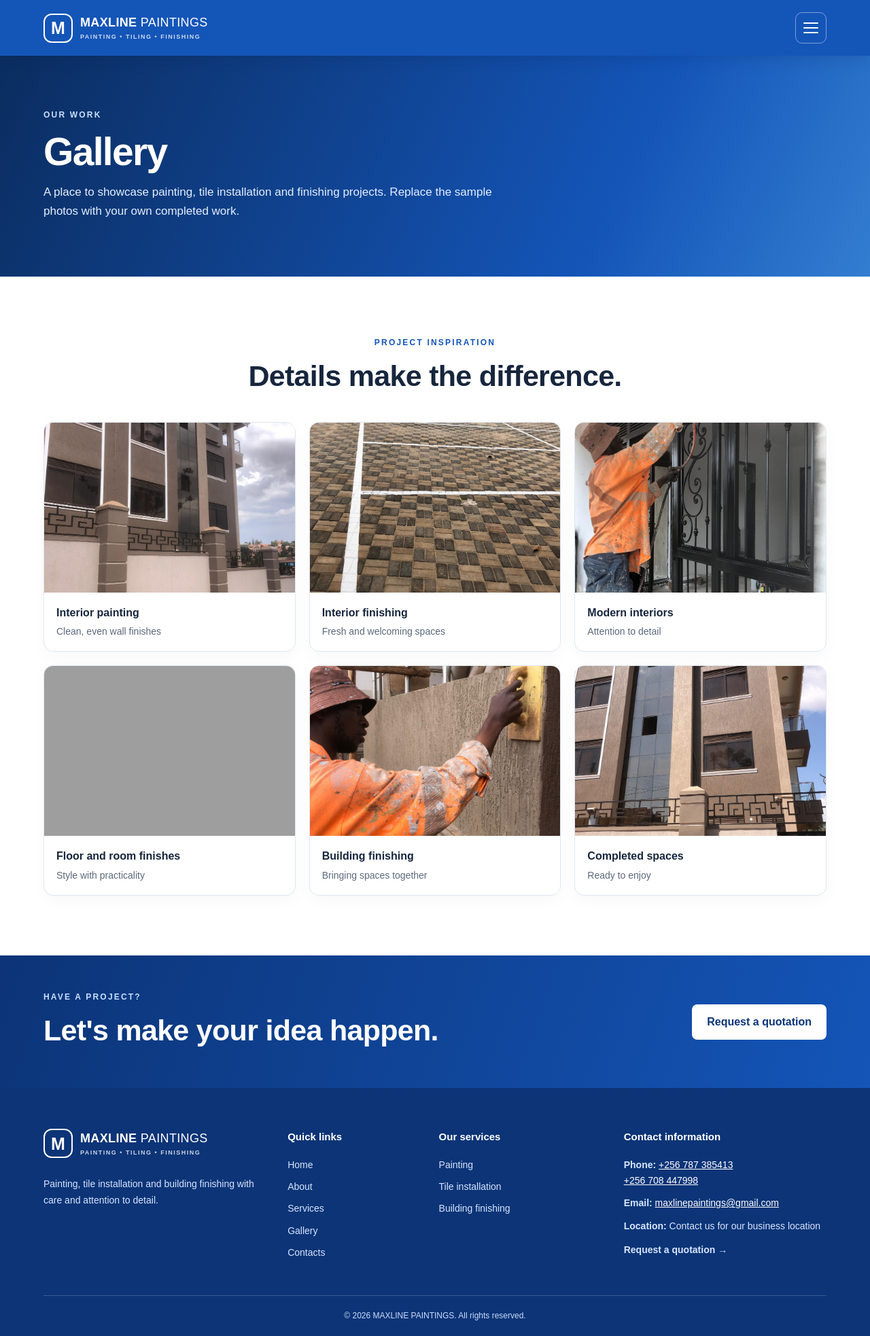
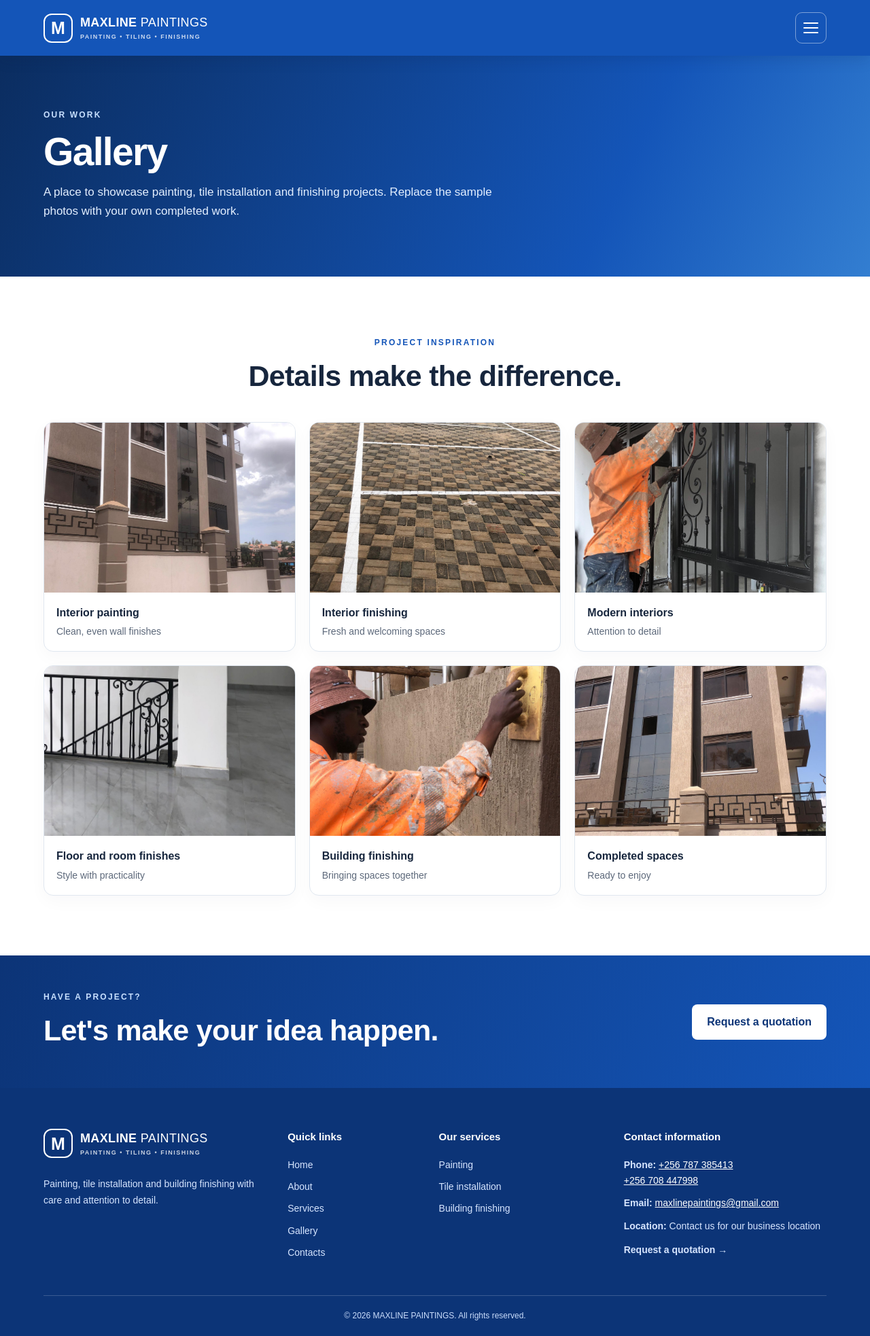
Before and after one commit to cyrilobote-maker/MAXLINE-PAINTINGS, a Spring Boot app: page /gallery.html in a window 1280 px wide. Shown: the whole page at 68% size. Run offline with Spring Boot 4, Linux system fonts and the light colour scheme; grey boxes are pictures that could not be loaded.

Commit message:
Replace gallery image with new modern room image

```diff
--- a/src/main/resources/static/gallery.html
+++ b/src/main/resources/static/gallery.html
@@ -47,7 +47,7 @@
                         loading="lazy">
                     <figcaption><strong>Modern interiors</strong><span>Attention to detail</span></figcaption>
                 </figure>
-                <figure class="gallery-item"><img src="media/14.jpg" alt="Bright modern room and floor finish"
+                <figure class="gallery-item"><img src="media/12.jpg" alt="Bright modern room and floor finish"
                         loading="lazy">
                     <figcaption><strong>Floor and room finishes</strong><span>Style with practicality</span>
                     </figcaption>
```
